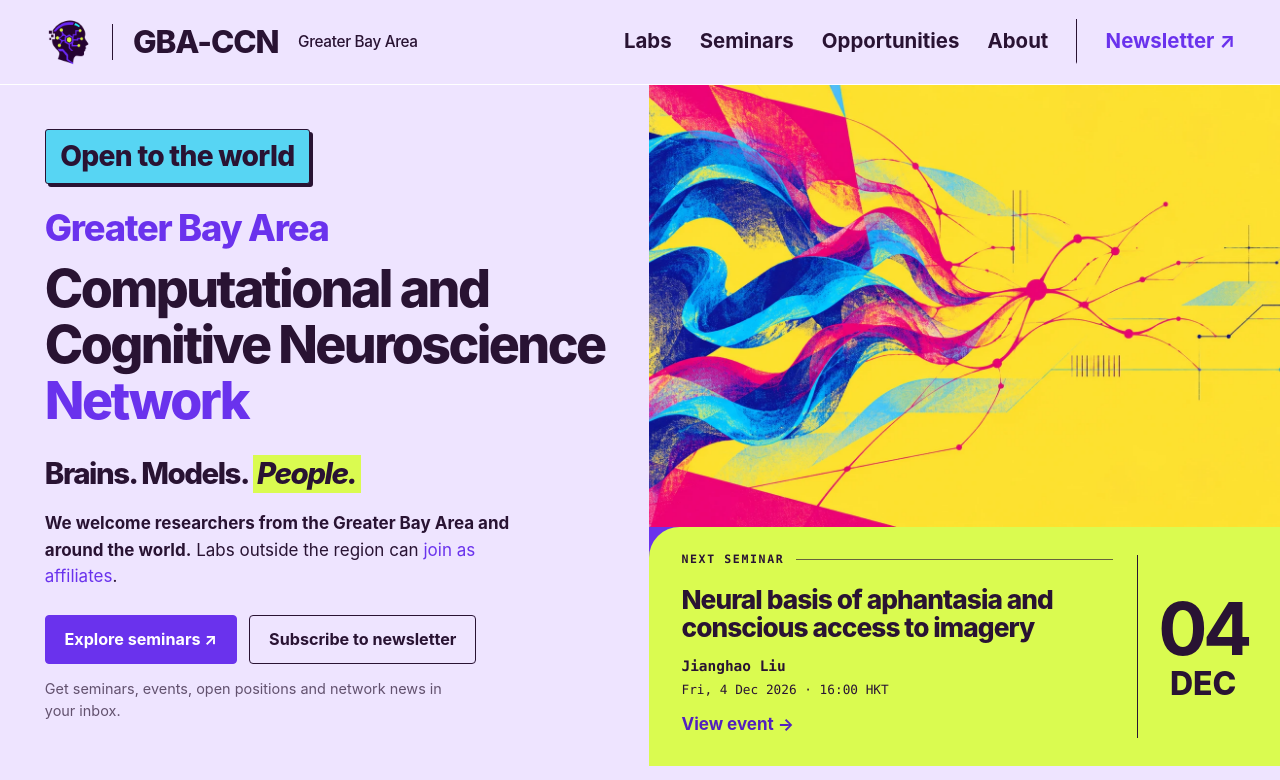
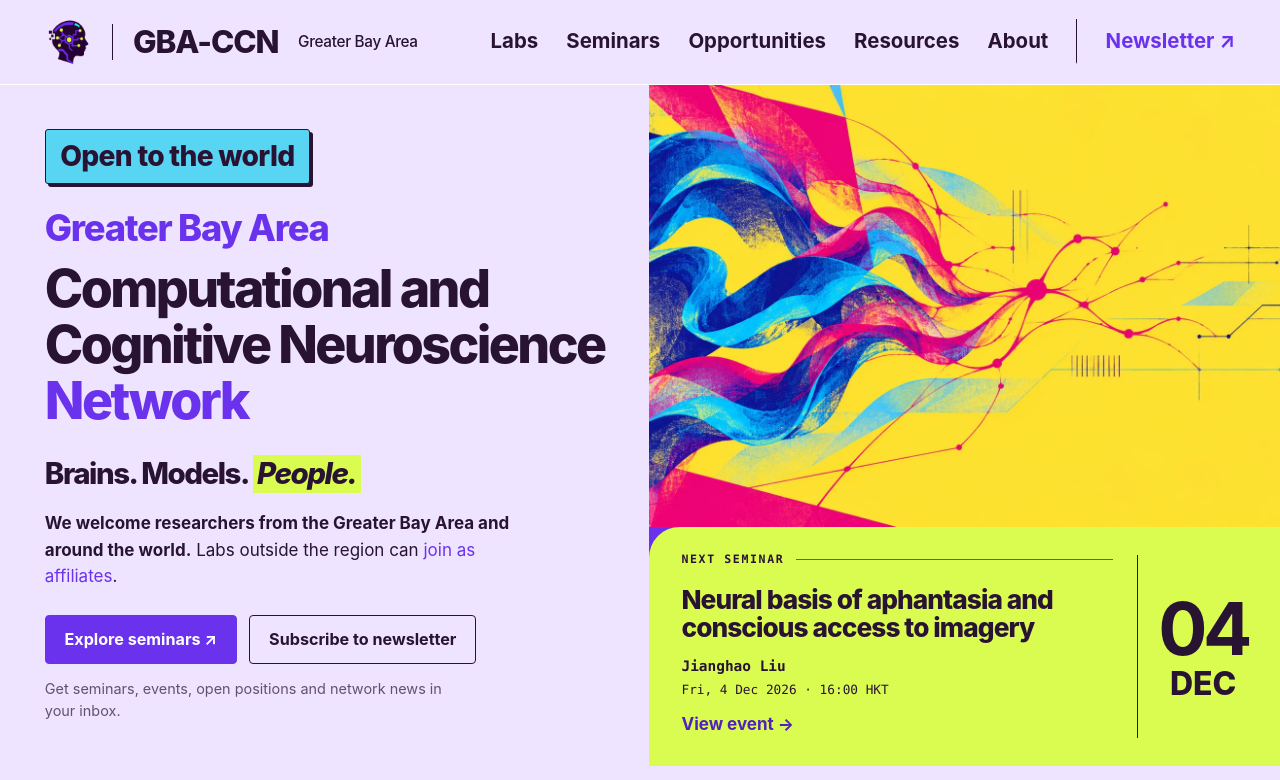
Before and after one commit to XBTinChina/Greater-bay-CCN-association, an Astro site: page / in a window 1280 px wide. Shown: the top 780 px of the page. Built offline with nearby package versions, Linux system fonts and the light colour scheme; Astro itself is replaced by a stand-in of ours.

Commit message:
Always show Resources in the top navigation

```diff
--- a/src/layouts/Base.astro
+++ b/src/layouts/Base.astro
@@ -1,5 +1,4 @@
 ---
-import { getCollection } from 'astro:content';
 import '../styles/global.css';
 import Mark from '../components/Mark.astro';
 import { network, forms, routes } from '../lib/network';
@@ -21,15 +20,11 @@ interface Props {
 const { title, description = network.tagline, noindex = false, hideBanner = false, home = false, jsonld } = Astro.props;
 const fullTitle = title ? `${title} · ${network.short_name}` : network.name;
 
-// Resources (training material) appears in the navigation once there is
-// something in it; Positions is always there so labs can post openings.
-const tutorialCount = (await getCollection('tutorials', (t) => !t.data.draft)).length;
-
 const nav: Array<[string, string]> = [
   ['Labs', 'labs/'],
   ['Seminars', 'events/'],
   ['Opportunities', 'positions/'],
-  ...(tutorialCount > 0 ? ([['Resources', 'resources/']] as Array<[string, string]>) : []),
+  ['Resources', 'resources/'],
   ['About', 'about/'],
 ];
 
```
